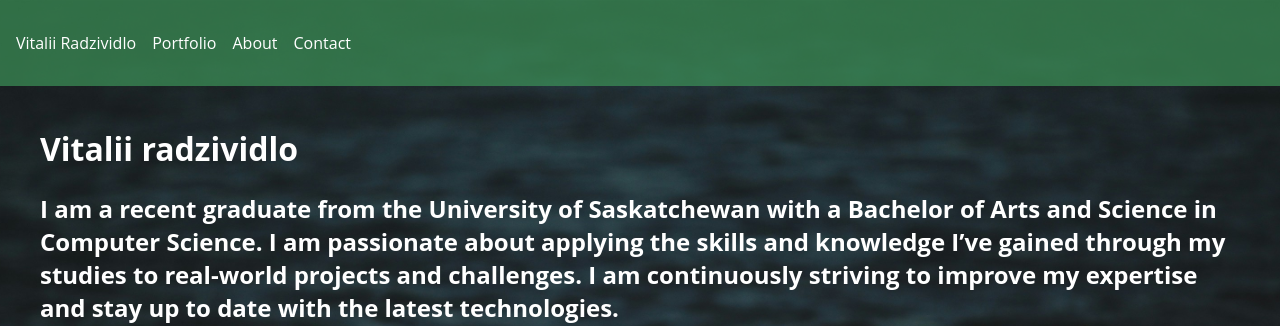
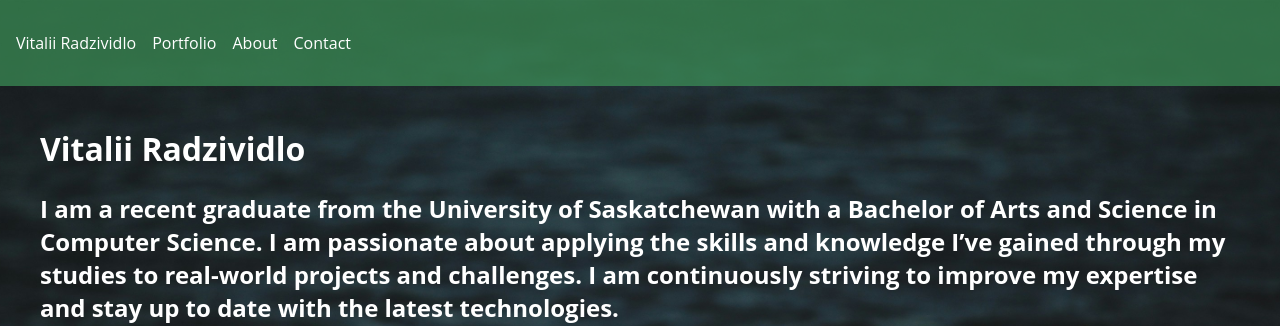
Before and after one commit to Veentikon/Veentikon.github.io, a Jekyll site: the page built from index.md, in a window 1280 px wide. Shown: the top 326 px of the page. Built offline with Jekyll 4.4.1, drawn with Linux system fonts in a browser that asks for light colours; some web fonts are replaced.

Commit message:
fixed spelling

```diff
--- a/index.md
+++ b/index.md
@@ -2,7 +2,7 @@
 layout: default
 ---
 
-<h1> Vitalii radzividlo </h1>
+<h1> Vitalii Radzividlo </h1>
 
 <h2> I am a recent graduate from the University of Saskatchewan with a Bachelor of Arts and Science in Computer Science. I am passionate about applying the skills and knowledge I’ve gained through my studies to real-world projects and challenges. I am continuously striving to improve my expertise and stay up to date with the latest technologies.
 </h2>
```
